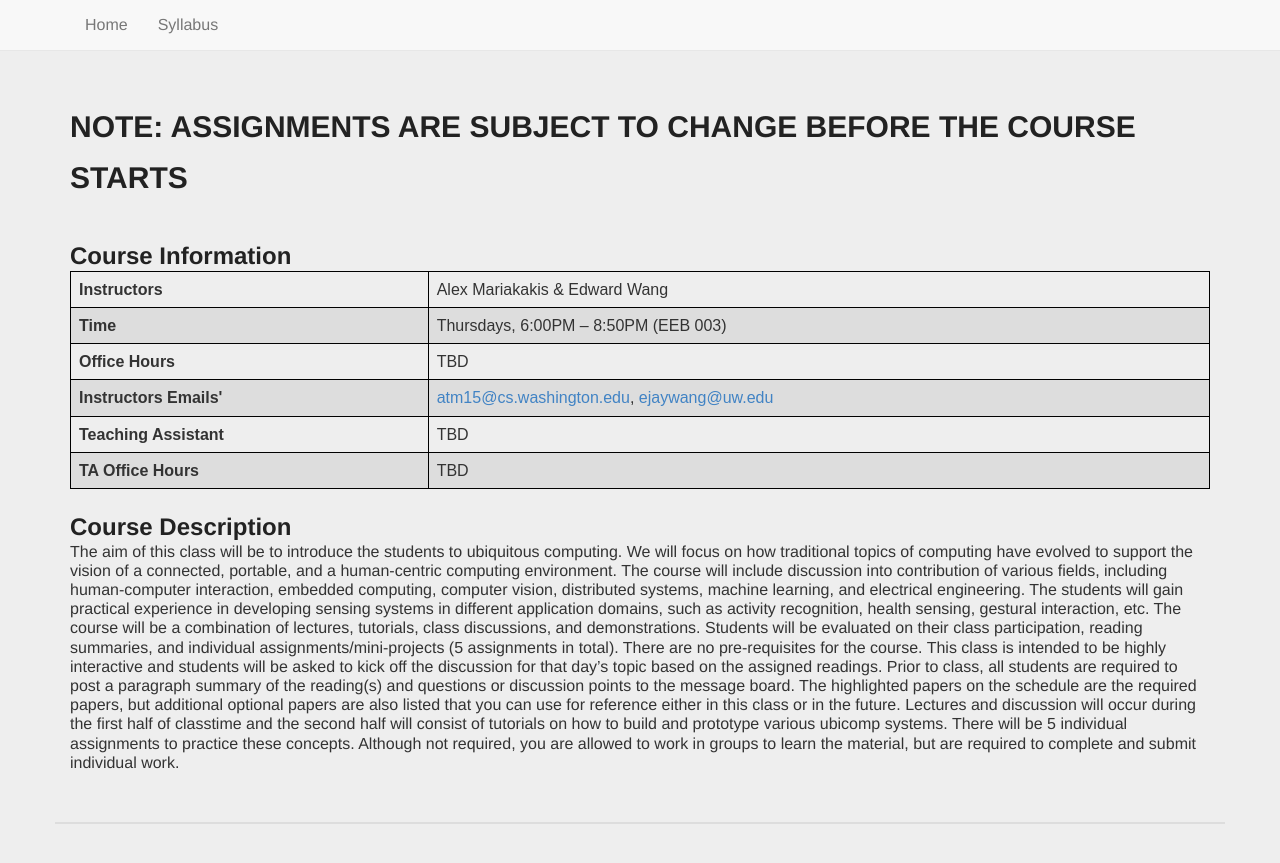
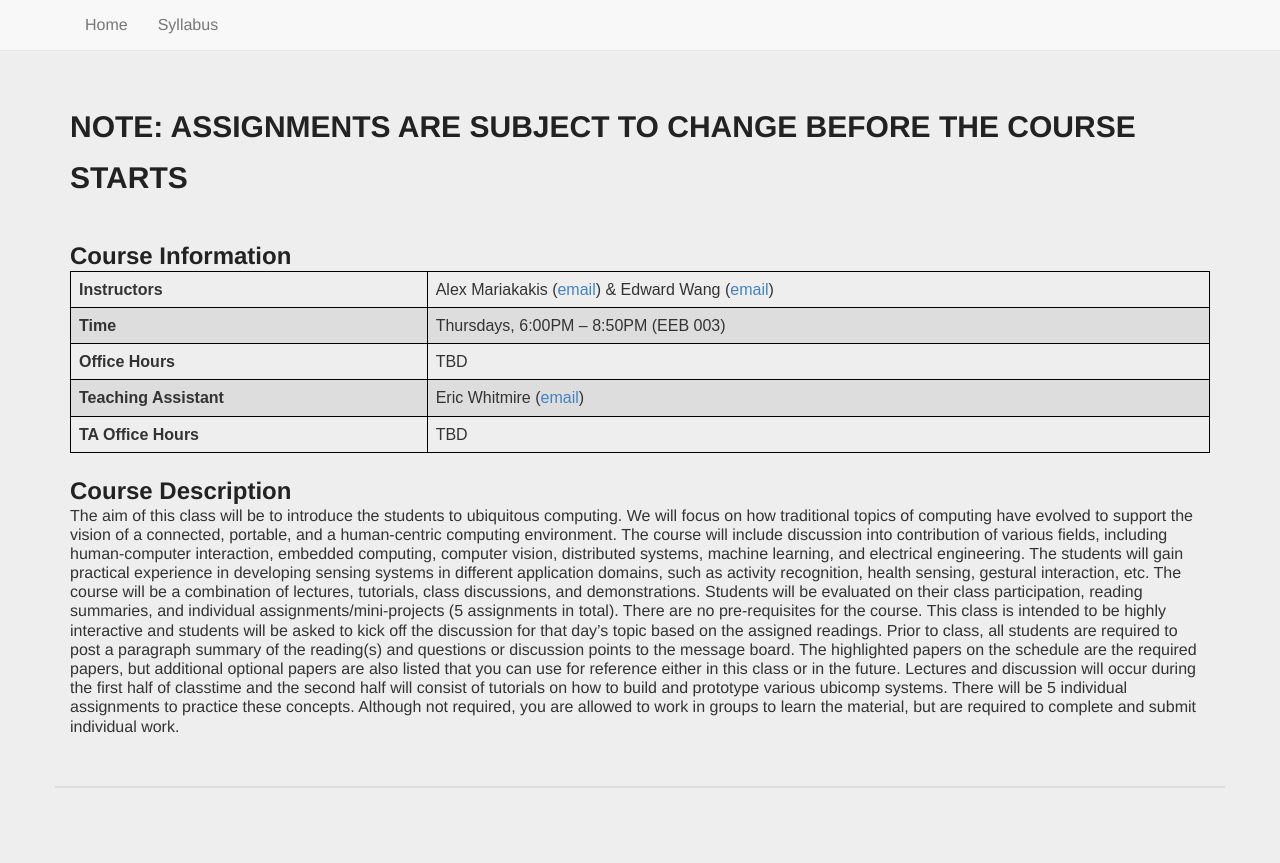
Before and after one commit to mariakakis/mhealth-course, a Jekyll site: the page built from index.html, in a window 1280 px wide. Shown: the top 863 px of the page. Built offline with Jekyll 4.4.1, drawn with Linux system fonts in a browser that asks for light colours; some web fonts are replaced.

Commit message:
updating first page

```diff
--- a/index.html
+++ b/index.html
@@ -14,7 +14,7 @@ layout: default
       <tbody>
         <tr>
           <td><b>Instructors</b></td>
-          <td>Alex Mariakakis &amp; Edward Wang</td>
+          <td>Alex Mariakakis (<a href="mailto:atm15@cs.washington.edu">email</a>) &amp; Edward Wang (<a href="mailto:ejaywang@uw.edu ">email</a>)</td>
         </tr>
         <tr>
           <td><b>Time</b></td>
@@ -25,12 +25,8 @@ layout: default
           <td>TBD</td>
         </tr>
         <tr>
-          <td><b>Instructors Emails'</b></td>
-          <td><a href="mailto:atm15@cs.washington.edu">atm15@cs.washington.edu</a>, <a href="mailto:ejaywang@uw.edu ">ejaywang@uw.edu</a></td>
-        </tr>
-        <tr>
-        <td><b>Teaching Assistant</b></td>
-          <td>TBD</td>
+          <td><b>Teaching Assistant</b></td>
+          <td>Eric Whitmire (<a href="mailto:emwhit@cs.washington.edu">email</a>)</td>
         </tr>
         <tr>
           <td><b>TA Office Hours</b></td>
```
